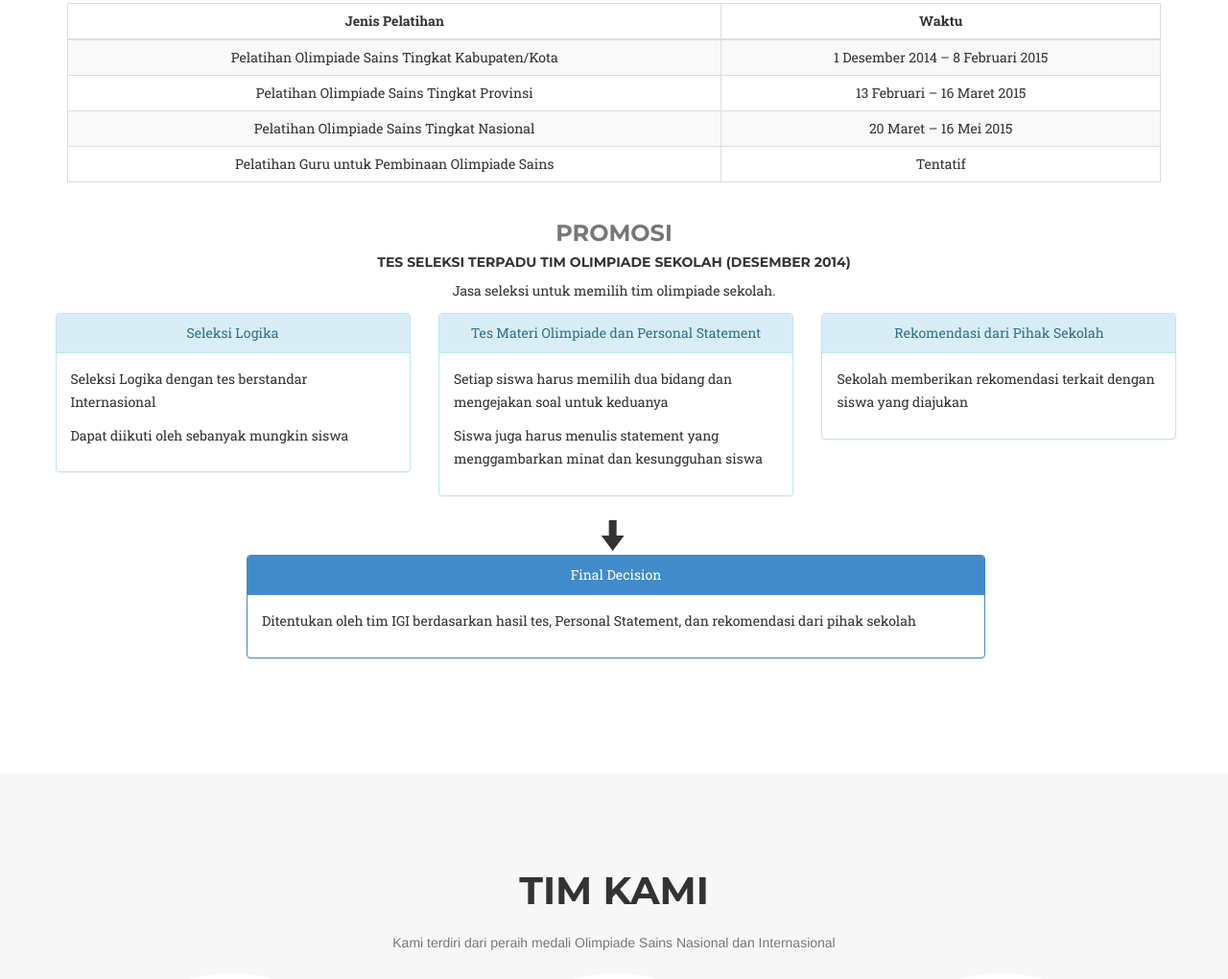
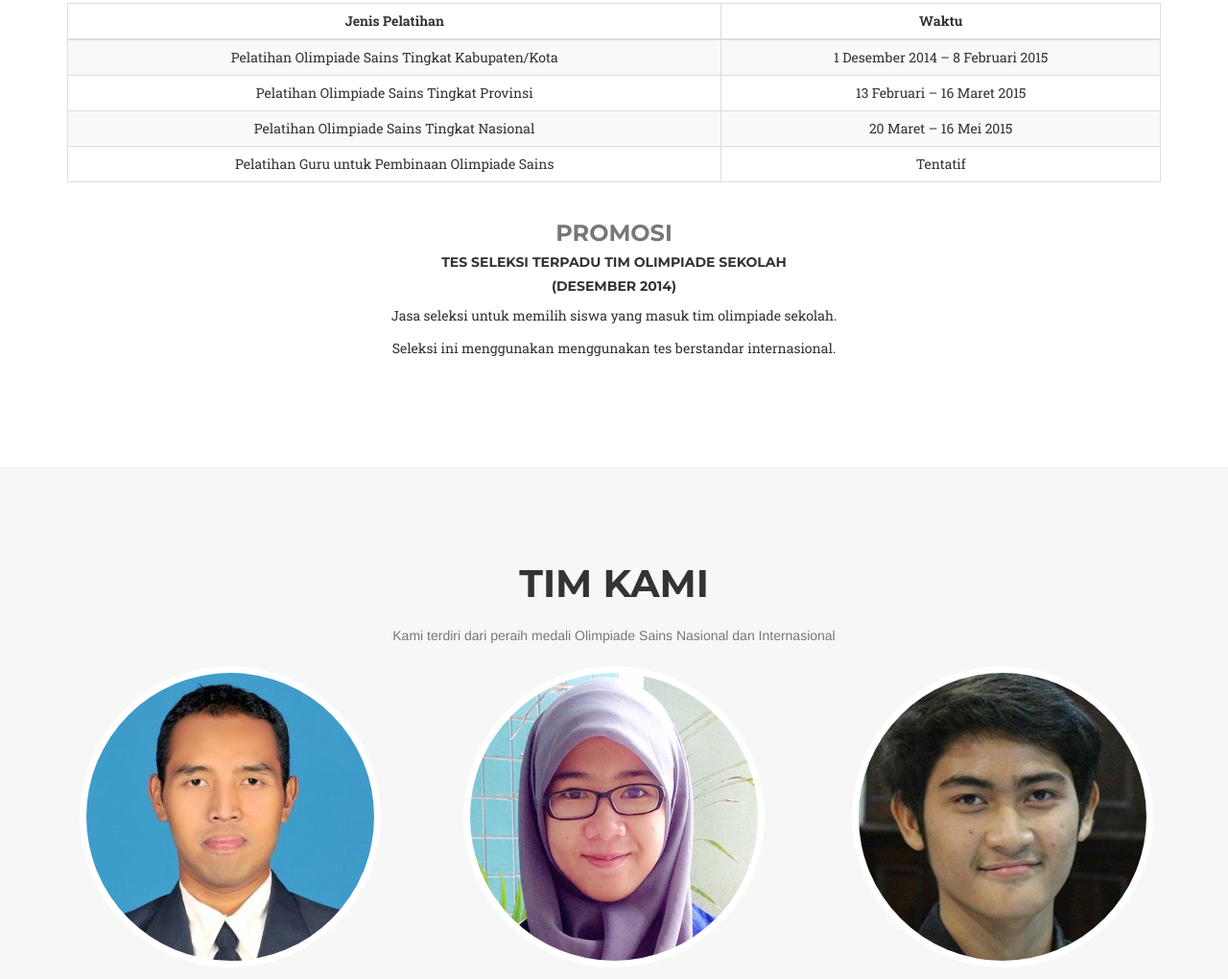
Before and after one commit to gmochid/igi-preview, a plain HTML site: page index.html in a window 1280 px wide. Shown: the part 2149-3169 px from the top of the page at 96% size. Drawn offline with nearby package versions, Linux system fonts and the light colour scheme; a web font is replaced by a local one.

Commit message:
not displaying seleksi siswa

```diff
--- a/index.html
+++ b/index.html
@@ -212,9 +212,11 @@
                     </h3>
                 </div>
                 <div class="text-center">
-                    <h5>Tes seleksi terpadu tim olimpiade sekolah (Desember 2014)</h5>
-                    <p>Jasa seleksi untuk memilih tim olimpiade sekolah.</p>
-
+                    <h5>Tes seleksi terpadu tim olimpiade sekolah</h5>
+                    <h5>(Desember 2014)</h5>
+                    <p>Jasa seleksi untuk memilih siswa yang masuk tim olimpiade sekolah.</p>
+                    <p>Seleksi ini menggunakan menggunakan tes berstandar internasional.</p>
+<!--
                     <div class="row row-centered">
                         <div class="col-sm-4 col-centered">
                             <div class="panel panel-info">
@@ -264,6 +266,7 @@
                             </div>
                         </div>
                     </div>
+-->
                 </div>
             </div>
         </div>
```
